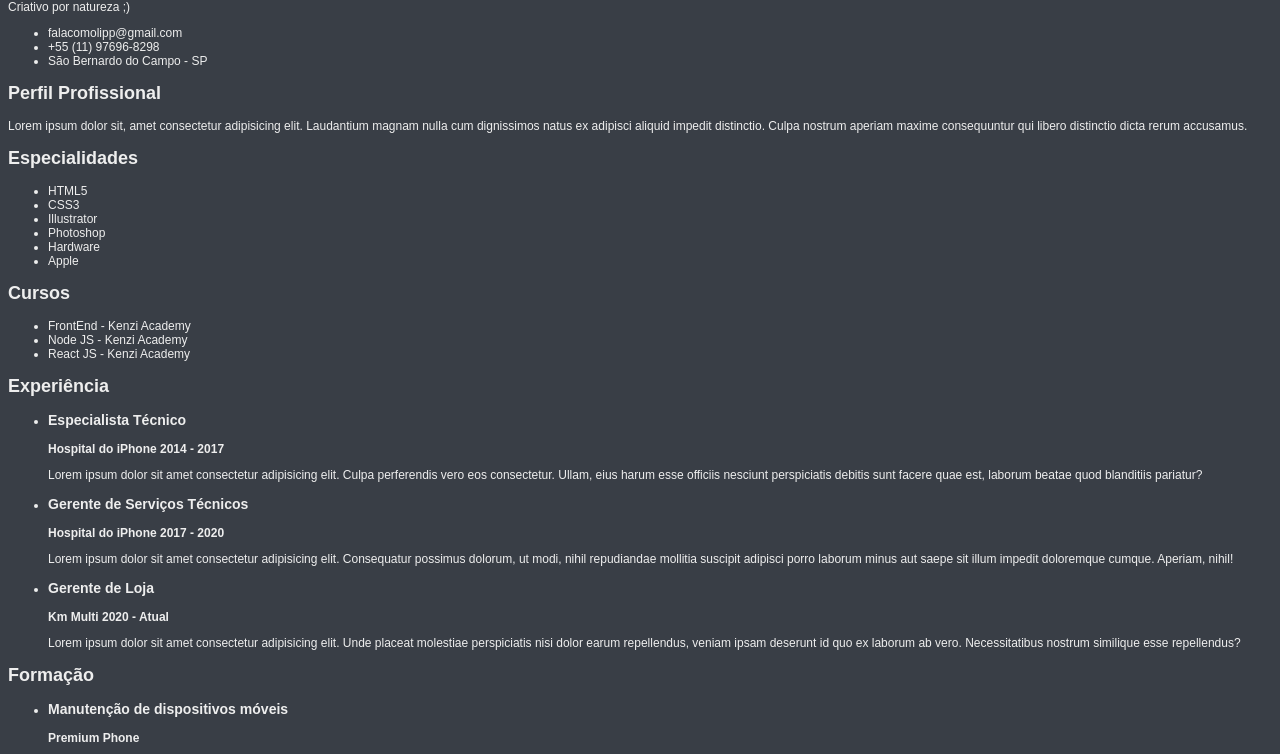
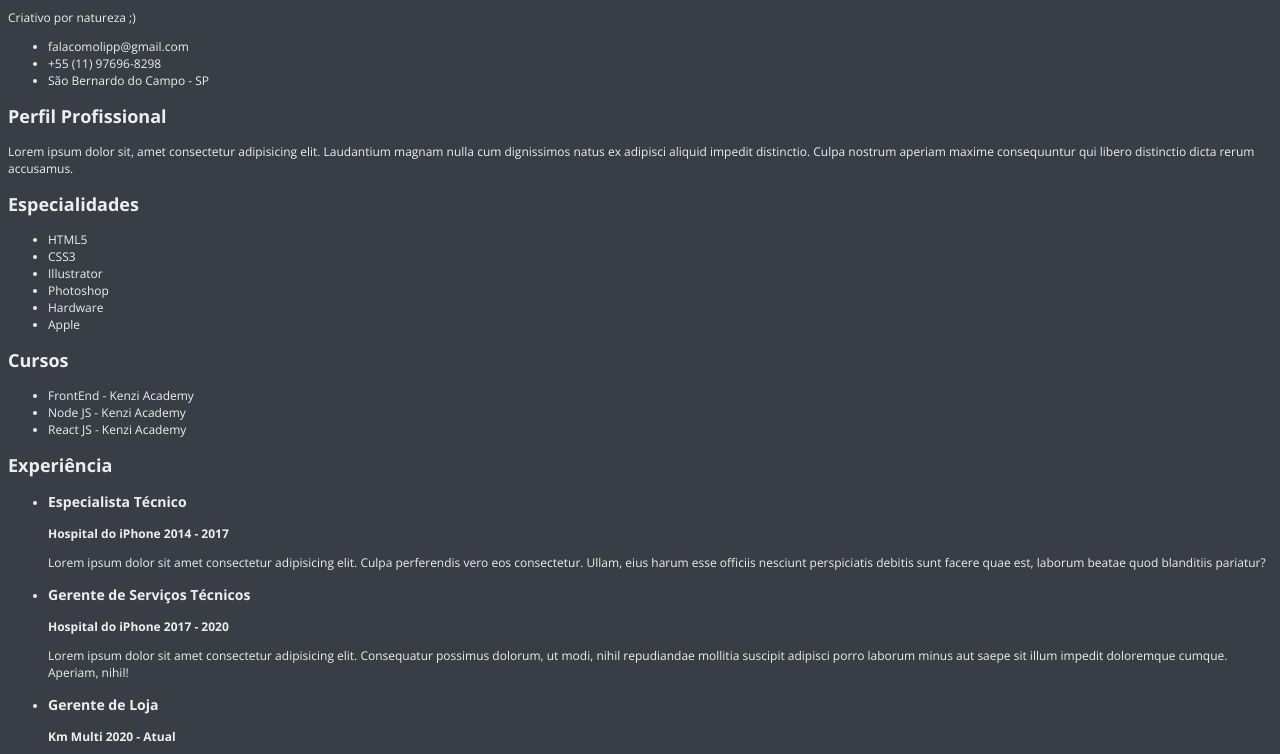
Before and after one commit to lippcruz/lippcruz.github.io, a plain HTML site: page index.html in a window 1280 px wide. Shown: the part 289-1043 px from the top of the page. Drawn offline with nearby package versions, Linux system fonts and the light colour scheme.

Commit message:
font update

```diff
--- a/index.html
+++ b/index.html
@@ -5,8 +5,15 @@
     <meta http-equiv="X-UA-Compatible" content="IE=edge">
     <meta name="viewport" content="width=device-width, initial-scale=1.0">
     <meta property="og:url" content="https://www.lippcruz.com.br/" />
+    <meta property="og:type" content="website" />
+    <meta property="og:locale" content="pt_BR" />
+    <meta property="og:title" content="Filipe Cruz" />
+    <meta property="og:description" content="Criativo por natureza ;)" />
+
     <title>FIlipe Cruz</title>
     <link rel="stylesheet" href="style.css">
+    <link href="//fonts.googleapis.com/css?family=Merriweather:300,700|Open+Sans:700,400&subset=latin,latin-ext" rel="stylesheet">
+
 </head>
 <body>
     <header>
--- a/style.css
+++ b/style.css
@@ -1,5 +1,5 @@
 body{
-    font: normal 12px arial;
+    font: normal 12px 'Open Sans';
     background: #393e46;
     color: #eee;
 }
```
